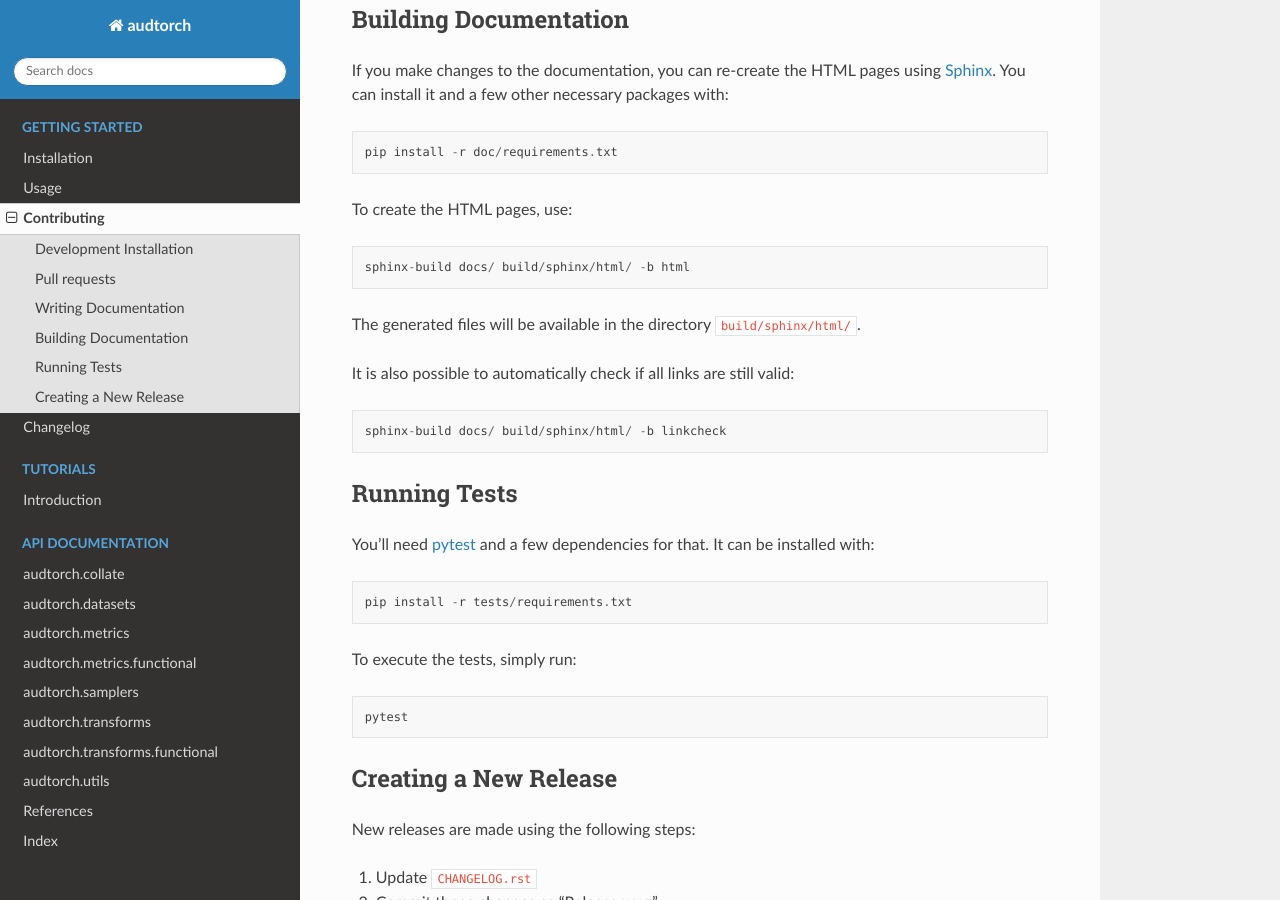
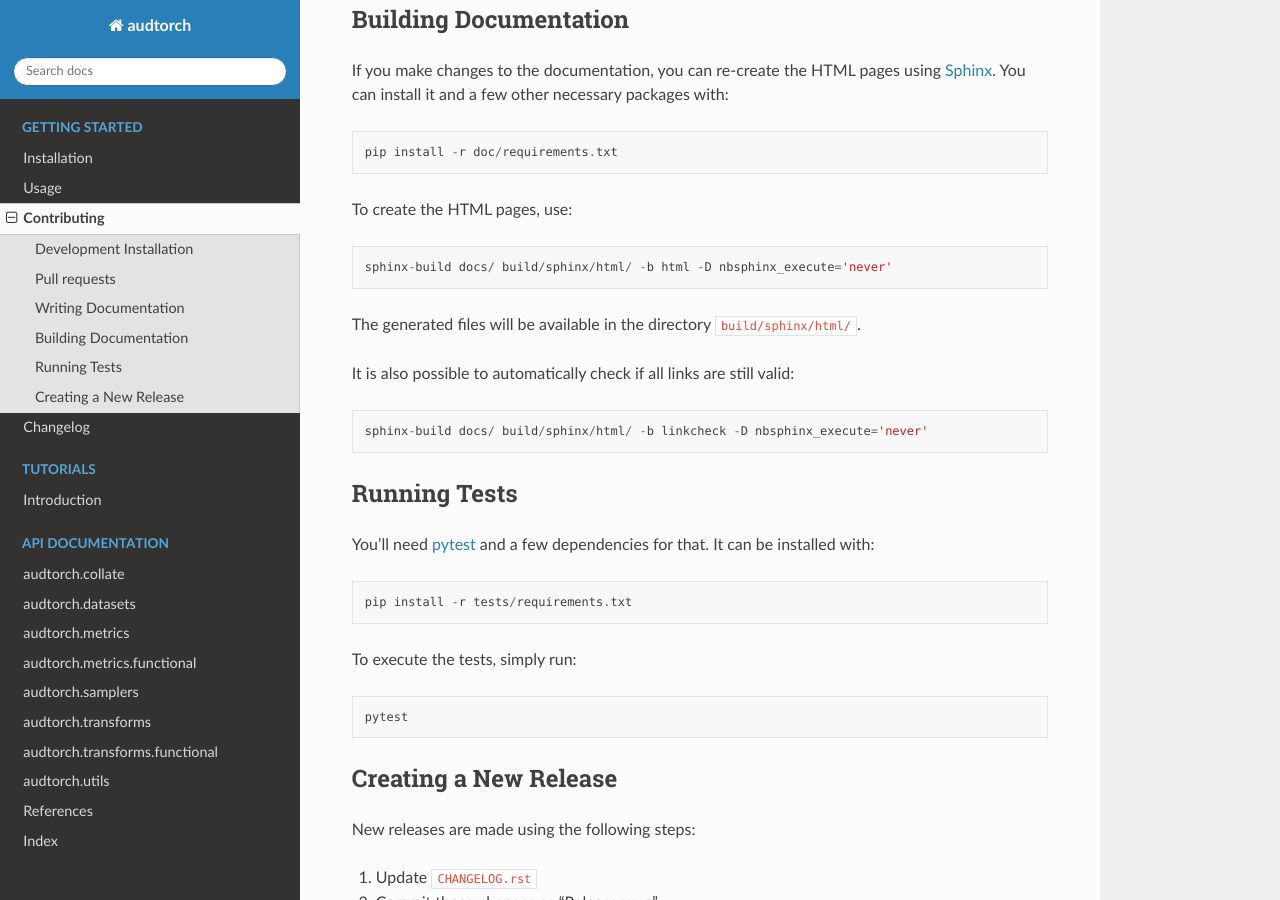
Before and after one commit to audeering/audtorch, a Sphinx documentation site: the page built from docs/develop.rst, in a window 1280 px wide and 900 px high, scrolled down 1701 px. Built offline with Sphinx 7.4.7 and the Read the Docs theme 2.0.0, drawn with Linux system fonts in a browser that asks for light colours; formulas are drawn with MathJax 3.

Commit message:
DOC: enable notebook execution as default
Otherwise it will not be executed on readthedocs

```diff
--- a/CONTRIBUTING.rst
+++ b/CONTRIBUTING.rst
@@ -106,13 +106,13 @@
 
 To create the HTML pages, use::
 
-    sphinx-build docs/ build/sphinx/html/ -b html
+    sphinx-build docs/ build/sphinx/html/ -b html -D nbsphinx_execute='never'
 
 The generated files will be available in the directory ``build/sphinx/html/``.
 
 It is also possible to automatically check if all links are still valid::
 
-    sphinx-build docs/ build/sphinx/html/ -b linkcheck
+    sphinx-build docs/ build/sphinx/html/ -b linkcheck -D nbsphinx_execute='never'
 
 .. _Sphinx: http://sphinx-doc.org/
 
--- a/docs/conf.py
+++ b/docs/conf.py
@@ -67,7 +67,7 @@
     'torch': ('https://pytorch.org/docs/stable/', None),
 }
 
-nbsphinx_execute = 'never'
+nbsphinx_execute = 'always'
 
 # HTML --------------------------------------------------------------------
 
```
